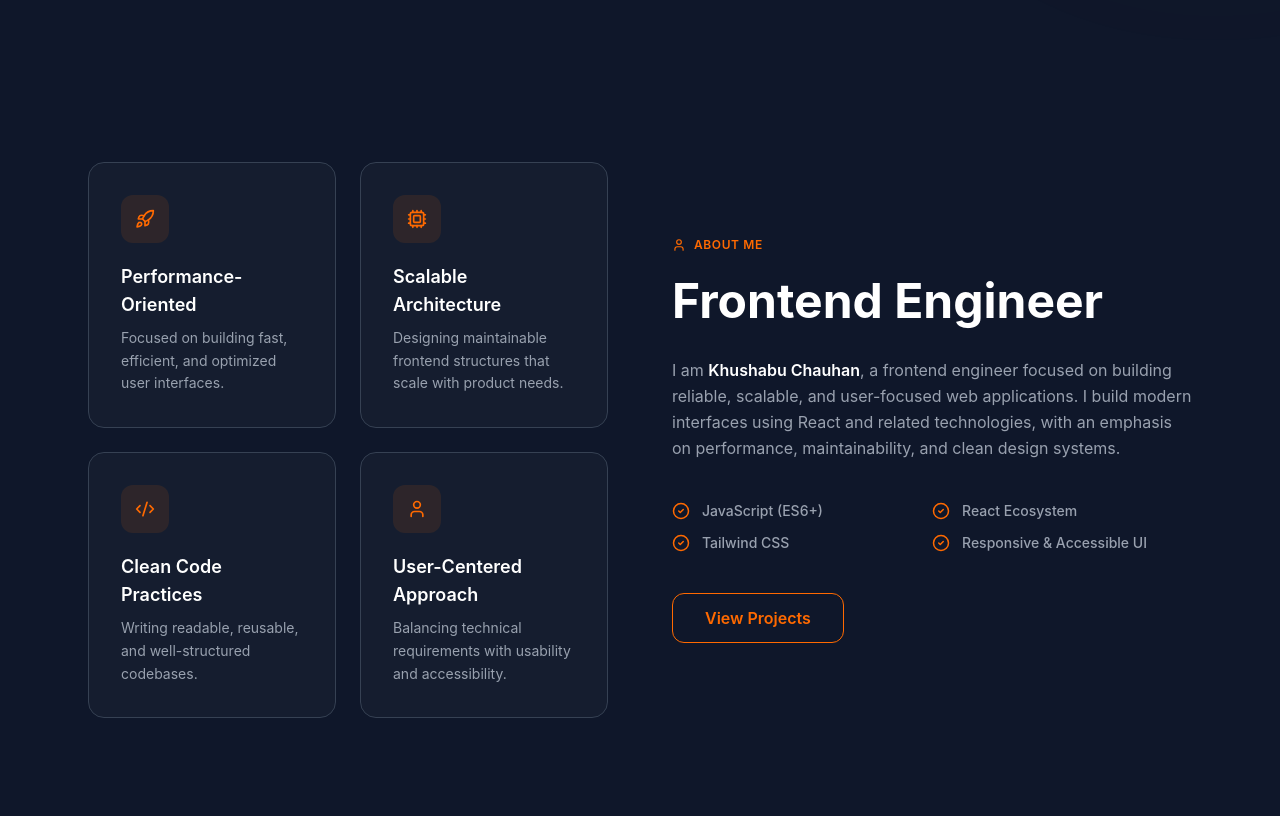
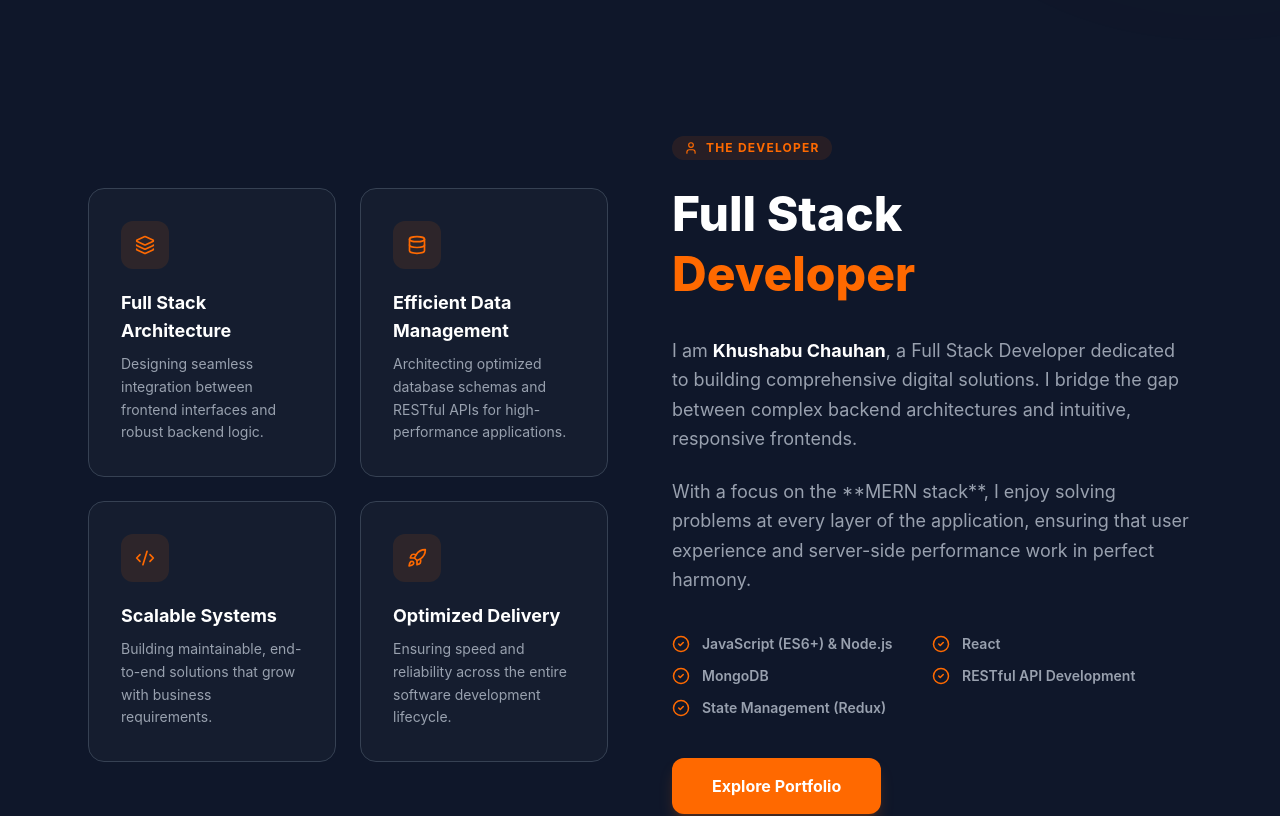
Before and after one commit to ckhushabu6/Portfolio, a React (Vite) app in the folder Portfolio/: page / in a window 1280 px wide. Shown: the part 760-1576 px from the top of the page. Built offline with nearby package versions, Linux system fonts and the light colour scheme.

Commit message:
update about section

```diff
--- a/Portfolio/src/components/About.jsx
+++ b/Portfolio/src/components/About.jsx
@@ -1,27 +1,27 @@
 import React from "react";
-import { User, Rocket, Cpu, Code2, CheckCircle2 } from "lucide-react";
+import { User, Rocket, Cpu, Code2, CheckCircle2, Database, Layers } from "lucide-react";
 
 function About({ darkMode }) {
   const coreValues = [
     {
-      icon: <Rocket size={20} />,
-      title: "Performance-Oriented",
-      desc: "Focused on building fast, efficient, and optimized user interfaces.",
+      icon: <Layers size={20} />,
+      title: "Full Stack Architecture",
+      desc: "Designing seamless integration between frontend interfaces and robust backend logic.",
     },
     {
-      icon: <Cpu size={20} />,
-      title: "Scalable Architecture",
-      desc: "Designing maintainable frontend structures that scale with product needs.",
+      icon: <Database size={20} />,
+      title: "Efficient Data Management",
+      desc: "Architecting optimized database schemas and RESTful APIs for high-performance applications.",
     },
     {
       icon: <Code2 size={20} />,
-      title: "Clean Code Practices",
-      desc: "Writing readable, reusable, and well-structured codebases.",
+      title: "Scalable Systems",
+      desc: "Building maintainable, end-to-end solutions that grow with business requirements.",
     },
     {
-      icon: <User size={20} />,
-      title: "User-Centered Approach",
-      desc: "Balancing technical requirements with usability and accessibility.",
+      icon: <Rocket size={20} />,
+      title: "Optimized Delivery",
+      desc: "Ensuring speed and reliability across the entire software development lifecycle.",
     },
   ];
 
@@ -35,7 +35,7 @@ function About({ darkMode }) {
       <div className="max-w-6xl mx-auto w-full px-6">
         <div className="grid grid-cols-1 lg:grid-cols-2 gap-16 items-center">
 
-          {/* LEFT */}
+          {/* LEFT: CORE VALUES GRID */}
           <div
             data-aos="fade-right"
             className="grid grid-cols-1 sm:grid-cols-2 gap-6"
@@ -43,16 +43,16 @@ function About({ darkMode }) {
             {coreValues.map((value, index) => (
               <div
                 key={index}
-                className={`p-8 rounded-2xl border ${
+                className={`p-8 rounded-2xl border transition-all hover:border-orange-500/50 ${
                   darkMode
                     ? "bg-gray-800/40 border-gray-700"
-                    : "bg-gray-50 border-gray-200"
+                    : "bg-gray-50 border-gray-200 shadow-sm"
                 }`}
               >
                 <div className="w-12 h-12 rounded-xl bg-orange-500/10 flex items-center justify-center text-orange-500 mb-5">
                   {value.icon}
                 </div>
-                <h4 className="text-lg font-semibold mb-2">{value.title}</h4>
+                <h4 className="text-lg font-bold mb-2">{value.title}</h4>
                 <p
                   className={`text-sm leading-relaxed ${
                     darkMode ? "text-gray-400" : "text-gray-600"
@@ -64,53 +64,53 @@ function About({ darkMode }) {
             ))}
           </div>
 
-          {/* RIGHT */}
+          {/* RIGHT: CONTENT */}
           <div
             data-aos="fade-left"
             className="text-center lg:text-left flex flex-col items-center lg:items-start"
           >
-            <div className="inline-flex items-center gap-2 text-xs font-semibold uppercase tracking-wider text-orange-500 mb-6">
+            <div className="inline-flex items-center gap-2 text-xs font-bold uppercase tracking-widest text-orange-500 mb-6 bg-orange-500/10 px-3 py-1 rounded-full">
               <User size={14} />
-              About Me
+              The Developer
             </div>
 
-            <h2 className="text-4xl md:text-5xl font-bold mb-8">
-              Frontend Engineer
+            <h2 className="text-4xl md:text-5xl font-extrabold mb-8 leading-tight">
+              Full Stack <br />
+              <span className="text-orange-500">Developer</span>
             </h2>
 
             <div
-              className={`space-y-6 text-base leading-relaxed max-w-xl ${
+              className={`space-y-6 text-base md:text-lg leading-relaxed max-w-xl ${
                 darkMode ? "text-gray-400" : "text-gray-600"
               }`}
             >
               <p>
                 I am{" "}
                 <span
-                  className={`font-semibold ${
+                  className={`font-bold ${
                     darkMode ? "text-white" : "text-gray-900"
                   }`}
                 >
                   Khushabu Chauhan
                 </span>
-                , a frontend engineer focused on building reliable, scalable, and
-                user-focused web applications.
-                I build modern interfaces using React and related technologies,
-                with an emphasis on performance, maintainability, and clean
-                design systems.
+                , a Full Stack Developer dedicated to building comprehensive digital solutions. I bridge the gap between complex backend architectures and intuitive, responsive frontends.
               </p>
 
-
+              <p>
+                With a focus on the **MERN stack**, I enjoy solving problems at every layer of the application, ensuring that user experience and server-side performance work in perfect harmony.
+              </p>
 
               <ul className="grid grid-cols-1 sm:grid-cols-2 gap-y-3 pt-4">
                 {[
-                  "JavaScript (ES6+)",
-                  "React Ecosystem",
-                  "Tailwind CSS",
-                  "Responsive & Accessible UI",
+                  "JavaScript (ES6+) & Node.js",
+                  "React ",
+                  "MongoDB ",
+                  "RESTful API Development",
+                  "State Management (Redux)",
                 ].map((item) => (
                   <li
                     key={item}
-                    className="flex items-center gap-3 text-sm font-medium "
+                    className="flex items-center gap-3 text-sm font-semibold"
                   >
                     <CheckCircle2 size={18} className="text-orange-500" />
                     {item}
@@ -122,9 +122,9 @@ function About({ darkMode }) {
             <div className="mt-10">
               <a
                 href="#projects"
-                className="inline-flex items-center px-8 py-3 rounded-xl border border-orange-500 text-orange-500 font-semibold hover:bg-orange-500 hover:text-white transition-all"
+                className="inline-flex items-center px-10 py-4 rounded-xl bg-orange-500 text-white font-bold hover:bg-orange-600 transition-all shadow-lg shadow-orange-500/20 active:scale-95"
               >
-                View Projects
+                Explore Portfolio
               </a>
             </div>
           </div>
```
